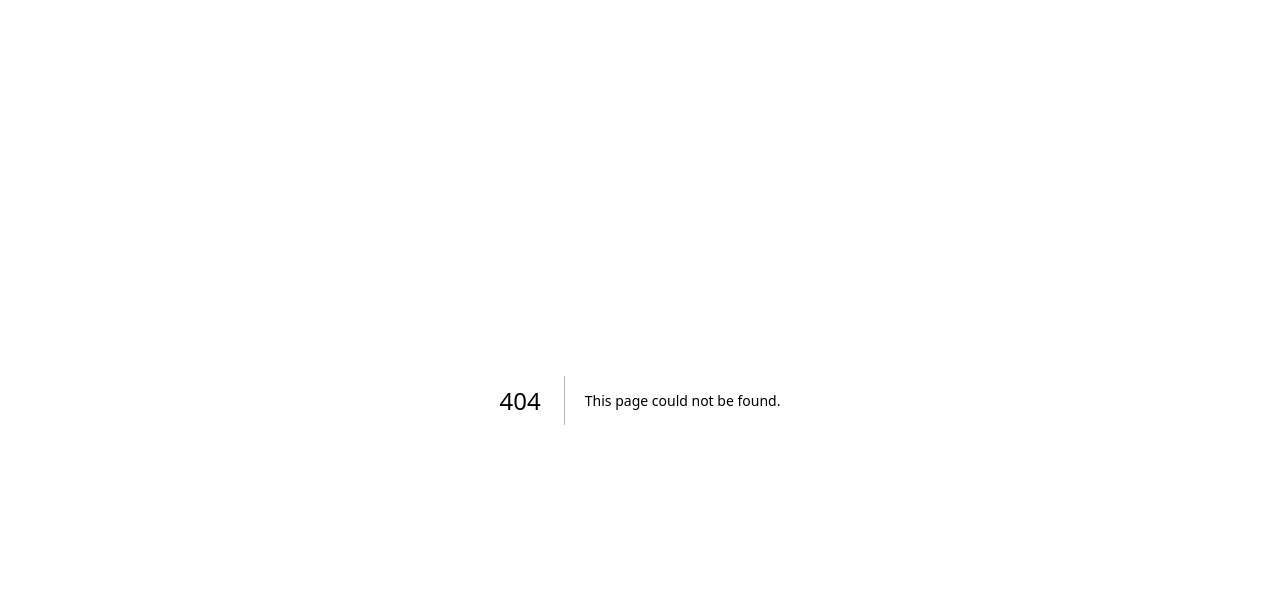
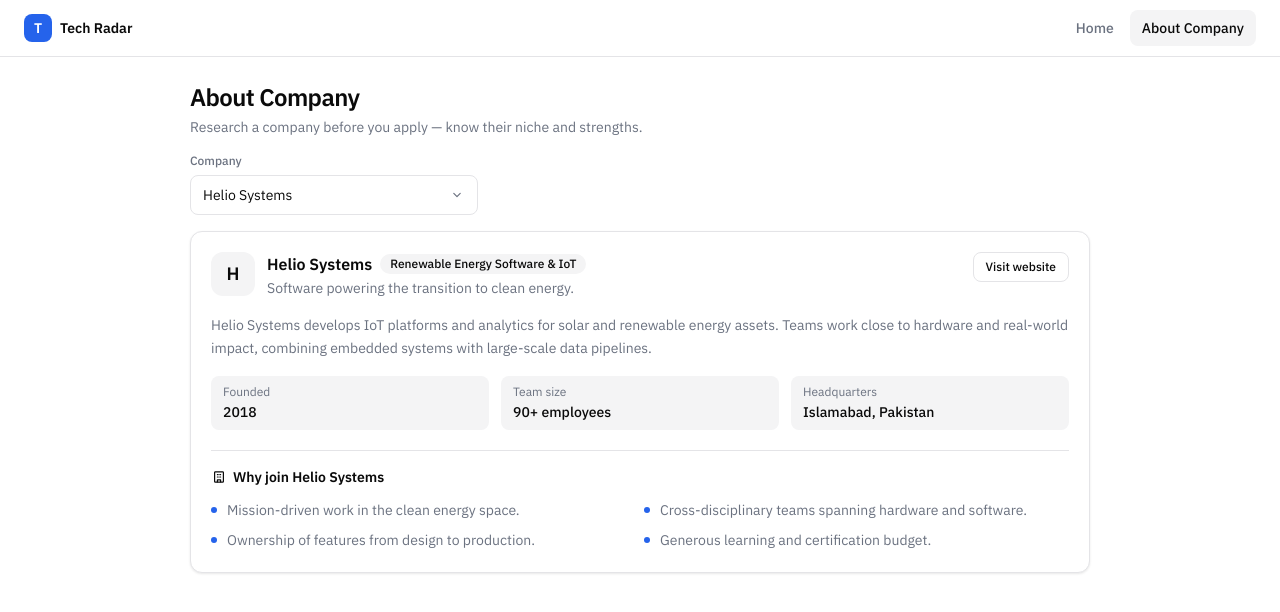
Before and after one commit to mubashirhussan/tech-radar, a Next.js app: page /about in a window 1280 px wide. Before the commit this address had no page. Shown: the top 612 px of the page. Built offline with nearby package versions, Linux system fonts and the light colour scheme.

Commit message:
added about company info

```diff
--- /dev/null
+++ b/src/app/about/page.js
@@ -0,0 +1,41 @@
+"use client";
+
+import { useState } from "react";
+import Dropdown from "@/components/Dropdown";
+import CompanyAbout from "@/components/CompanyAbout";
+import { getCompany, getCompanyNames } from "@/lib/companies";
+
+export default function AboutCompany() {
+  const companyNames = getCompanyNames();
+  const [selected, setSelected] = useState(companyNames[0] ?? "");
+
+  const company = getCompany(selected);
+
+  return (
+    <div className="flex flex-1 flex-col gap-4 p-4 sm:p-6">
+      <div className="mx-auto flex w-full max-w-[900px] flex-col gap-4">
+        <header>
+          <h1 className="text-2xl font-semibold tracking-tight text-foreground">
+            About Company
+          </h1>
+          <p className="mt-1 text-sm text-muted">
+            Research a company before you apply — know their niche and strengths.
+          </p>
+        </header>
+
+        <div className="w-full sm:w-72">
+          <Dropdown
+            label="Company"
+            placeholder="Select a company"
+            value={selected}
+            options={companyNames}
+            onChange={(next) => setSelected(next || companyNames[0] || "")}
+            searchable
+          />
+        </div>
+
+        <CompanyAbout company={company} />
+      </div>
+    </div>
+  );
+}
--- a/src/app/layout.js
+++ b/src/app/layout.js
@@ -1,4 +1,5 @@
 import { IBM_Plex_Sans } from "next/font/google";
+import Header from "@/components/Header";
 import "./globals.css";
 
 const ibmPlexSans = IBM_Plex_Sans({
@@ -16,7 +17,10 @@ export const metadata = {
 export default function RootLayout({ children }) {
   return (
     <html lang="en" className={`${ibmPlexSans.variable} h-full antialiased`}>
-      <body className="min-h-full flex flex-col">{children}</body>
+      <body className="min-h-full flex flex-col">
+        <Header />
+        {children}
+      </body>
     </html>
   );
 }
--- a/src/app/page.js
+++ b/src/app/page.js
@@ -50,14 +50,7 @@ export default function Home() {
 
   return (
     <div className="flex flex-1 flex-col gap-4 p-4 sm:p-6">
-      <header>
-        <h1 className="text-2xl font-semibold tracking-tight text-foreground">Jobs</h1>
-        <p className="mt-1 text-sm text-muted">
-          {filteredJobs.length} {filteredJobs.length === 1 ? "opening" : "openings"} available
-        </p>
-      </header>
-
-      <div className="mx-auto w-full max-w-[1000px]">
+      <div className="mx-auto flex w-full max-w-[1000px] flex-col gap-4">
         <JobsFilterBar
           search={search}
           city={city}
--- /dev/null
+++ b/src/components/CompanyAbout.jsx
@@ -0,0 +1,69 @@
+import { BuildingIcon } from "./icons";
+
+export default function CompanyAbout({ company }) {
+  if (!company) {
+    return null;
+  }
+
+  return (
+    <section className="rounded-lg border border-border bg-background p-5 shadow-card">
+      <div className="flex items-start gap-3">
+        <span className="flex size-11 shrink-0 items-center justify-center rounded-lg bg-subtle text-lg font-semibold text-foreground">
+          {company.name.charAt(0)}
+        </span>
+        <div className="min-w-0 flex-1">
+          <div className="flex flex-wrap items-center gap-2">
+            <h3 className="text-base font-semibold text-foreground">{company.name}</h3>
+            <span className="rounded-full bg-subtle px-2.5 py-0.5 text-xs font-medium text-foreground">
+              {company.niche}
+            </span>
+          </div>
+          <p className="mt-0.5 text-sm text-muted">{company.tagline}</p>
+        </div>
+        <a
+          href={company.website}
+          target="_blank"
+          rel="noopener noreferrer"
+          className="hidden shrink-0 rounded-md border border-border px-3 py-1.5 text-xs font-medium text-foreground transition-colors hover:bg-subtle sm:inline-block"
+        >
+          Visit website
+        </a>
+      </div>
+
+      <p className="mt-4 text-sm leading-relaxed text-muted">{company.description}</p>
+
+      <dl className="mt-4 grid grid-cols-1 gap-3 sm:grid-cols-3">
+        <Stat label="Founded" value={company.founded} />
+        <Stat label="Team size" value={company.size} />
+        <Stat label="Headquarters" value={company.headquarters} />
+      </dl>
+
+      <div className="mt-5 border-t border-border pt-4">
+        <h4 className="flex items-center gap-1.5 text-sm font-semibold text-foreground">
+          <BuildingIcon className="size-4" />
+          Why join {company.name}
+        </h4>
+        <ul className="mt-3 grid grid-cols-1 gap-2 sm:grid-cols-2">
+          {company.strengths.map((strength) => (
+            <li
+              key={strength}
+              className="flex gap-2.5 text-sm leading-relaxed text-muted"
+            >
+              <span className="mt-2 size-1.5 shrink-0 rounded-full bg-primary" />
+              {strength}
+            </li>
+          ))}
+        </ul>
+      </div>
+    </section>
+  );
+}
+
+function Stat({ label, value }) {
+  return (
+    <div className="rounded-md bg-subtle px-3 py-2">
+      <dt className="text-xs text-muted">{label}</dt>
+      <dd className="mt-0.5 text-sm font-medium text-foreground">{value}</dd>
+    </div>
+  );
+}
--- /dev/null
+++ b/src/components/Header.jsx
@@ -0,0 +1,49 @@
+"use client";
+
+import Link from "next/link";
+import { usePathname } from "next/navigation";
+
+const navItems = [
+  { href: "/", label: "Home" },
+  { href: "/about", label: "About Company" },
+];
+
+export default function Header() {
+  const pathname = usePathname();
+
+  return (
+    <header className="sticky top-0 z-30 border-b border-border bg-background/90 backdrop-blur">
+      <div className="flex h-14 items-center justify-between px-4 sm:px-6">
+        <Link href="/" className="flex items-center gap-2">
+          <span className="flex size-7 items-center justify-center rounded-md bg-primary text-sm font-semibold text-primary-foreground">
+            T
+          </span>
+          <span className="text-sm font-semibold text-foreground">Tech Radar</span>
+        </Link>
+
+        <nav className="flex items-center gap-1">
+          {navItems.map((item) => {
+            const active =
+              item.href === "/"
+                ? pathname === "/"
+                : pathname.startsWith(item.href);
+            return (
+              <Link
+                key={item.href}
+                href={item.href}
+                aria-current={active ? "page" : undefined}
+                className={`rounded-md px-3 py-2 text-sm font-medium transition-colors ${
+                  active
+                    ? "bg-subtle text-foreground"
+                    : "text-muted hover:bg-subtle hover:text-foreground"
+                }`}
+              >
+                {item.label}
+              </Link>
+            );
+          })}
+        </nav>
+      </div>
+    </header>
+  );
+}
--- a/src/components/JobsFilterBar.jsx
+++ b/src/components/JobsFilterBar.jsx
@@ -20,7 +20,7 @@ export default function JobsFilterBar({
   const hasFilters = search || city || company || workplace;
 
   return (
-    <div className="rounded-lg border border-border bg-background p-4 shadow-card">
+    <div className="rounded-lg border border-border bg-subtle p-4 shadow-card">
       <div className="flex flex-col gap-3 lg:flex-row lg:items-end">
         <label className="block w-full lg:flex-1">
           <span className="mb-1.5 block text-xs font-medium text-muted">Search</span>
--- /dev/null
+++ b/src/lib/companies.js
@@ -0,0 +1,61 @@
+export const companies = [
+  {
+    name: "Northwind Labs",
+    niche: "Developer Tools & Cloud Platforms",
+    tagline: "Tooling that helps engineering teams ship faster.",
+    description:
+      "Northwind Labs builds developer-first cloud infrastructure and tooling used by product teams to deploy, observe, and scale their applications. The culture is engineering-led with a strong emphasis on craft, code quality, and autonomy.",
+    founded: "2016",
+    size: "180+ employees",
+    headquarters: "Lahore, Pakistan",
+    website: "https://northwindlabs.com",
+    strengths: [
+      "Modern engineering stack (React, TypeScript, Node.js, AWS).",
+      "Strong mentorship and a culture of code reviews.",
+      "Remote-friendly with flexible working hours.",
+      "Clear growth ladder for individual contributors.",
+    ],
+  },
+  {
+    name: "Helio Systems",
+    niche: "Renewable Energy Software & IoT",
+    tagline: "Software powering the transition to clean energy.",
+    description:
+      "Helio Systems develops IoT platforms and analytics for solar and renewable energy assets. Teams work close to hardware and real-world impact, combining embedded systems with large-scale data pipelines.",
+    founded: "2018",
+    size: "90+ employees",
+    headquarters: "Islamabad, Pakistan",
+    website: "https://heliosystems.io",
+    strengths: [
+      "Mission-driven work in the clean energy space.",
+      "Cross-disciplinary teams spanning hardware and software.",
+      "Ownership of features from design to production.",
+      "Generous learning and certification budget.",
+    ],
+  },
+  {
+    name: "Vertex Retail",
+    niche: "Retail Analytics & E-commerce",
+    tagline: "Data and commerce tools for modern retailers.",
+    description:
+      "Vertex Retail provides analytics, inventory, and storefront solutions to retail brands across the region. The company values data-informed decisions and pairs a fast-moving product org with a stable, customer-focused delivery process.",
+    founded: "2014",
+    size: "250+ employees",
+    headquarters: "Karachi, Pakistan",
+    website: "https://vertexretail.com",
+    strengths: [
+      "Large-scale data and analytics challenges.",
+      "Stable, customer-focused product organization.",
+      "Structured onboarding and clear processes.",
+      "Opportunities to work across the full commerce stack.",
+    ],
+  },
+];
+
+export function getCompany(name) {
+  return companies.find((company) => company.name === name) ?? null;
+}
+
+export function getCompanyNames() {
+  return companies.map((company) => company.name).sort();
+}
```
